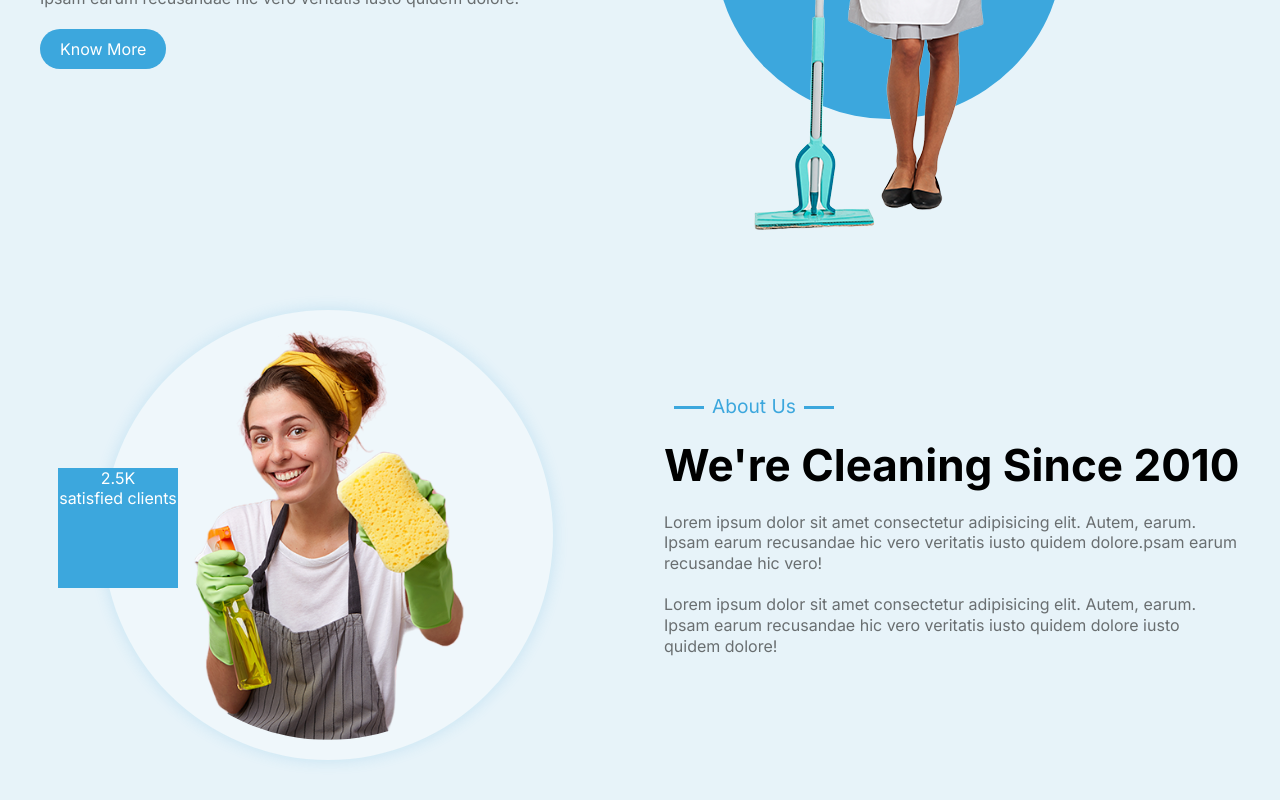
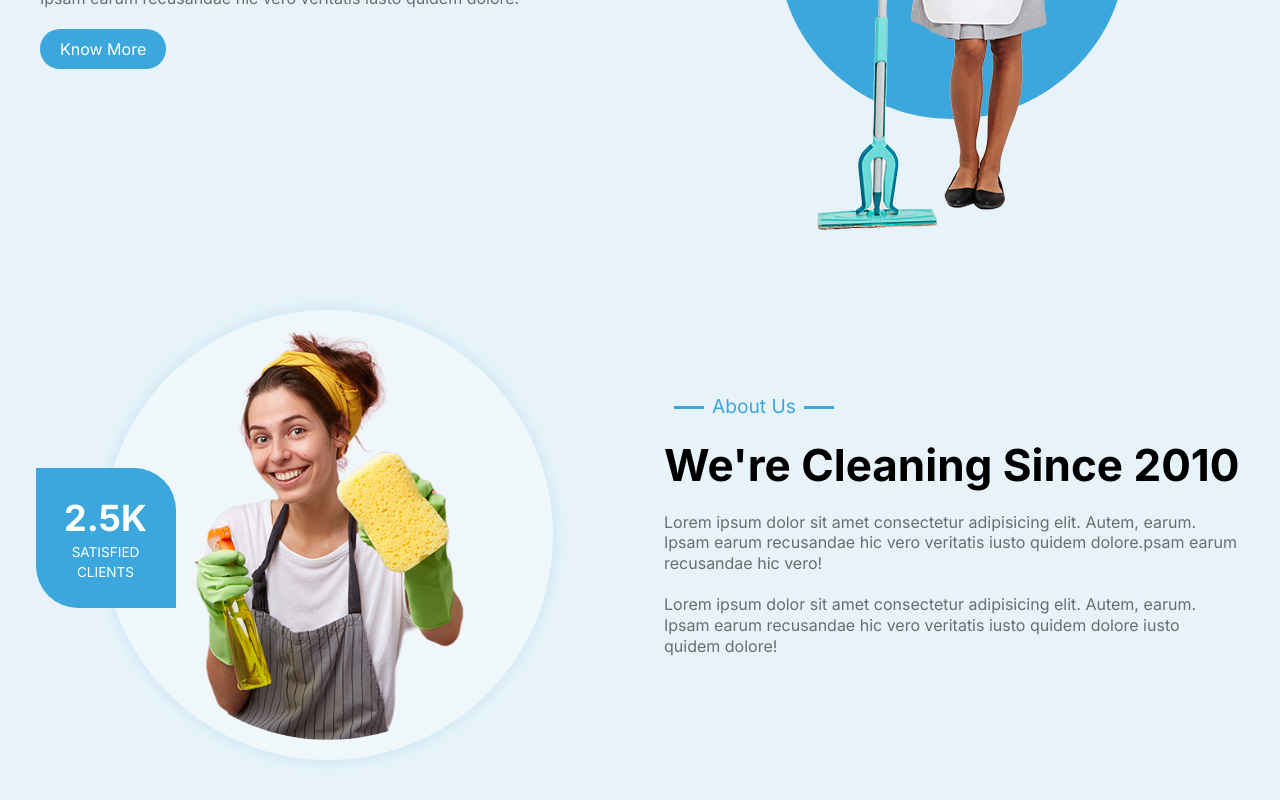
Before and after one commit to Bubblecrown/Home-Cleaning-Service, a React (Create React App) app: page / in a window 1280 px wide. Shown: the part 462-1262 px from the top of the page. Built offline with nearby package versions, Linux system fonts and the light colour scheme.

Commit message:
finish aboutus section

```diff
--- a/src/components/InfoSection/InfoSection.js
+++ b/src/components/InfoSection/InfoSection.js
@@ -11,7 +11,8 @@ import {
   HeroButton,
   HeroTabLine,
   BoxText,
-  TextWrapper
+  TextWrapper,
+  BoxHeader
 } from "./InfoStyle";
 
 const InfoSection = ({
@@ -29,7 +30,7 @@ const InfoSection = ({
   circleLabel,
   boxNumberText,
   boxText,
-  boxContainer
+  boxContainer,
 }) => {
   return (
     <>
@@ -54,14 +55,11 @@ const InfoSection = ({
                 <Img src={imgPath} alt={imgTitle} circleLabel={circleLabel} />
 
                 <TextWrapper boxContainer={boxContainer}>
-                  <BoxText boxNumberText={boxNumberText}>
+                  <BoxHeader boxNumberText={boxNumberText}>
                     {boxNumberText}
-                  </BoxText>
-                  <BoxText boxText={boxText}>
-                    {boxText}
-                  </BoxText>
+                  </BoxHeader>
+                  <BoxText boxText={boxText}>{boxText}</BoxText>
                 </TextWrapper>
-
               </HeroImg>
             </Column>
           </Row>
--- a/src/components/InfoSection/InfoStyle.js
+++ b/src/components/InfoSection/InfoStyle.js
@@ -85,10 +85,9 @@ const CircleLabel = `
   margin:auto;
   box-shadow: rgba(60,167,221,0.2) 0px 0px 15px 0px;
 `;
-export const HeroImg = styled.div`
+export const HeroImg = styled.picture`
   width: 100%;
   display: flex;
-  max-width: 450px;
   height: auto;
   justify-content: ${({ imageStart }) =>
     imageStart ? "flex-start" : "center"};
@@ -120,18 +119,28 @@ export const HeroButton = styled(Button)`
   }
 `;
 
-export const TextWrapper = styled.div`
-  display: ${({ boxContainer }) => (boxContainer ? "block" : "none")};
-  width: 120px;
-  height: 120px;
+export const TextWrapper = styled.article`
+  display: ${({ boxContainer }) => (boxContainer ? "flex" : "none")};
+  width: 140px;
+  height: 140px;
   background: ${Primary};
   position: absolute;
   top: 35%;
-  left: -10%;
+  left: -15%;
   color: white;
   text-align: center;
-
-  vertical-align: middle;
+  justify-content: center;
+  flex-direction: column;
+  border-radius: 0 30% 0 30%;
+`;
+export const BoxHeader = styled.h1`
+  font-size: 2.25rem;
+  line-height: 3rem;
 `;
 
-export const BoxText = styled.div``;
+export const BoxText = styled.p`
+  font-size: 0.85rem;
+  word-spacing: 1rem;
+  line-height: 1.25rem;
+  text-transform: uppercase;
+`;
```
